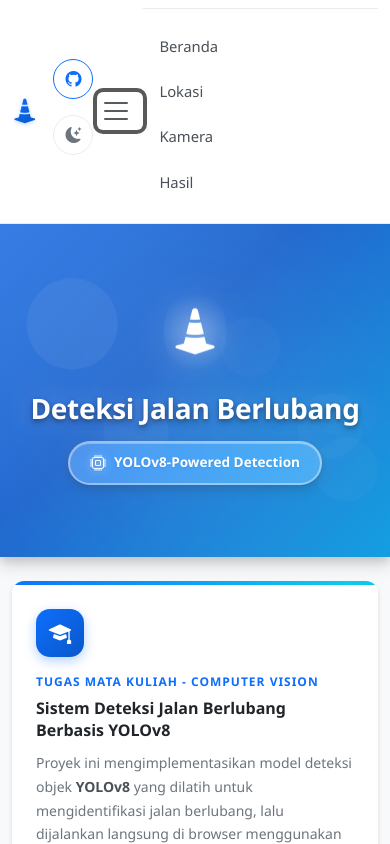
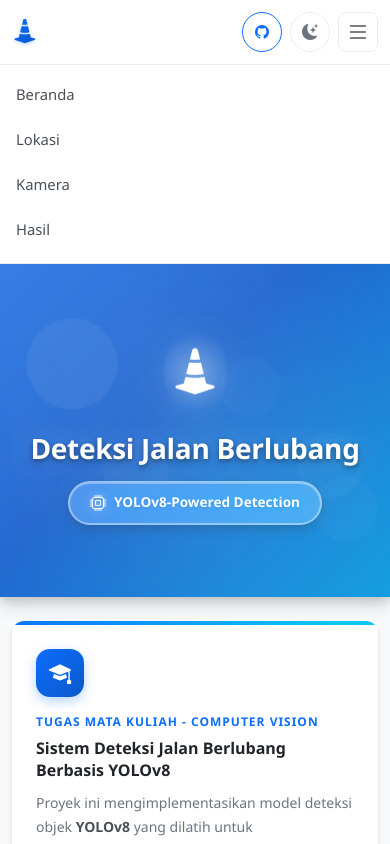
Before and after one commit to adamfitriyono/object-detect-comvis, a website: page index.html in a window 390 px wide. Both pictures are taken after a click on the button 355 px from the left and 52 px from the top of the page. Shown: the top 844 px of the page. Drawn offline with nearby package versions, Linux system fonts and the light colour scheme.

Commit message:
fix navbar

```diff
--- a/index.html
+++ b/index.html
@@ -29,49 +29,51 @@
   <body class="d-flex flex-column min-vh-100">
 
     <!-- Navbar -->
-    <nav class="navbar navbar-expand-lg navbar-app sticky-top" id="top" aria-label="Main navigation">
-      <div class="container">
+    <nav class="navbar-app sticky-top" id="top" aria-label="Main navigation">
+      <!-- Main row: Logo | Center nav (desktop) | Right group -->
+      <div class="container navbar-inner">
+
         <!-- Logo (left) -->
-        <a class="navbar-brand navbar-logo" href="#top">
+        <a class="navbar-logo" href="#top">
           <i class="bi bi-cone-striped navbar-logo-icon"></i>
-          <span class="navbar-logo-text d-none d-md-inline">Deteksi Jalan Berlubang</span>
+          <span class="navbar-logo-text">Deteksi Jalan Berlubang</span>
         </a>
 
-        <!-- Mobile: Fork + Theme toggle (always visible before hamburger) -->
-        <div class="d-flex align-items-center gap-2 d-lg-none ms-auto me-1">
-          <a href="https://github.com/adamfitriyono/object-detect-comvis/fork" class="btn btn-fork btn-fork-sm" target="_blank" rel="noopener noreferrer" aria-label="Fork on GitHub" title="Fork di GitHub">
+        <!-- Center nav links — desktop only -->
+        <ul class="navbar-center-nav">
+          <li><a class="nav-link-app" href="#top">Beranda</a></li>
+          <li><a class="nav-link-app" href="#location-section">Lokasi</a></li>
+          <li><a class="nav-link-app" href="#camera-section">Kamera</a></li>
+          <li><a class="nav-link-app" href="#result-section">Hasil</a></li>
+        </ul>
+
+        <!-- Right group: Fork + Toggle + Hamburger always in one flex row -->
+        <div class="navbar-right-group">
+          <a href="https://github.com/adamfitriyono/object-detect-comvis/fork" class="btn-fork" target="_blank" rel="noopener noreferrer" title="Fork di GitHub" aria-label="Fork on GitHub">
             <i class="bi bi-github"></i>
+            <span class="fork-label">Fork</span>
           </a>
-          <button class="btn btn-theme-toggle theme-toggle-trigger" id="themeToggleMobile" aria-label="Toggle dark mode" aria-pressed="false">
+          <button class="btn-theme-toggle theme-toggle-trigger" id="themeToggleBtn" aria-label="Toggle dark mode" aria-pressed="false">
             <i class="bi bi-moon-stars-fill theme-icon-moon"></i>
             <i class="bi bi-sun-fill theme-icon-sun"></i>
           </button>
+          <!-- Hamburger: only visible on mobile -->
+          <button class="navbar-hamburger" type="button" data-bs-toggle="collapse" data-bs-target="#navbarMenu" aria-controls="navbarMenu" aria-expanded="false" aria-label="Toggle navigation">
+            <i class="bi bi-list navbar-hamburger-icon"></i>
+          </button>
         </div>
 
-        <!-- Hamburger toggler -->
-        <button class="navbar-toggler border-0 ps-1" type="button" data-bs-toggle="collapse" data-bs-target="#navbarMenu" aria-controls="navbarMenu" aria-expanded="false" aria-label="Toggle navigation">
-          <span class="navbar-toggler-icon"></span>
-        </button>
+      </div>
 
-        <!-- Collapsible: nav links (center) + desktop actions (right) -->
-        <div class="collapse navbar-collapse" id="navbarMenu">
-          <ul class="navbar-nav mx-auto gap-1 py-2 py-lg-0">
-            <li class="nav-item"><a class="nav-link-app" href="#top">Beranda</a></li>
-            <li class="nav-item"><a class="nav-link-app" href="#location-section">Lokasi</a></li>
-            <li class="nav-item"><a class="nav-link-app" href="#camera-section">Kamera</a></li>
-            <li class="nav-item"><a class="nav-link-app" href="#result-section">Hasil</a></li>
+      <!-- Mobile collapse menu (outside the flex row so it wraps below naturally) -->
+      <div class="collapse" id="navbarMenu">
+        <div class="container navbar-mobile-menu">
+          <ul>
+            <li><a class="nav-link-app" href="#top">Beranda</a></li>
+            <li><a class="nav-link-app" href="#location-section">Lokasi</a></li>
+            <li><a class="nav-link-app" href="#camera-section">Kamera</a></li>
+            <li><a class="nav-link-app" href="#result-section">Hasil</a></li>
           </ul>
-
-          <!-- Desktop actions (hidden on mobile, shown via d-lg-flex) -->
-          <div class="d-none d-lg-flex align-items-center gap-2">
-            <a href="https://github.com/adamfitriyono/object-detect-comvis/fork" class="btn btn-fork" target="_blank" rel="noopener noreferrer">
-              <i class="bi bi-github me-1"></i>Fork
-            </a>
-            <button class="btn btn-theme-toggle theme-toggle-trigger" id="themeToggleDesktop" aria-label="Toggle dark mode" aria-pressed="false">
-              <i class="bi bi-moon-stars-fill theme-icon-moon"></i>
-              <i class="bi bi-sun-fill theme-icon-sun"></i>
-            </button>
-          </div>
         </div>
       </div>
     </nav>
--- a/style.css
+++ b/style.css
@@ -1776,25 +1776,25 @@ body {
    NAVBAR STYLES
    ============================================ */
 
+/* ---- Navbar shell ---- */
 .navbar-app {
   background: var(--navbar-bg);
   backdrop-filter: blur(16px) saturate(180%);
   -webkit-backdrop-filter: blur(16px) saturate(180%);
   border-bottom: 1px solid var(--navbar-border);
+  z-index: 1030;
+  transition: background 0.3s ease, border-color 0.3s ease;
+}
+
+/* ---- Main flex row (Logo | Center nav | Right group) ---- */
+.navbar-inner {
+  display: flex;
+  align-items: center;
   min-height: 64px;
-  z-index: 1030;
-  padding: 0;
-  transition: background 0.3s ease, border-color 0.3s ease;
-}
-
-.navbar-app,
-.navbar-app .container {
-  flex-wrap: nowrap; /* prevent items from dropping to a new line on mobile */
-  min-height: 64px;
-}
-
-/* Logo — override Bootstrap .navbar-brand color so gradient-clip works */
-.navbar-app .navbar-brand,
+  gap: 1rem;
+}
+
+/* ---- Logo ---- */
 .navbar-logo {
   display: flex;
   align-items: center;
@@ -1804,18 +1804,11 @@ body {
   font-size: 1rem;
   letter-spacing: -0.2px;
   flex-shrink: 0;
-  padding: 0.5rem 0;
-  color: transparent; /* gradient handles coloring via background-clip */
-}
-
-/* Mobile group and hamburger must never shrink */
-.navbar-app .navbar-toggler {
-  flex-shrink: 0;
-}
-
-/* Mobile actions group: always stays on same row as hamburger */
-.navbar-app .d-lg-none {
-  flex-shrink: 0;
+  white-space: nowrap;
+}
+
+.navbar-logo:hover {
+  text-decoration: none;
 }
 
 .navbar-logo-icon {
@@ -1833,36 +1826,48 @@ body {
   -webkit-background-clip: text;
   -webkit-text-fill-color: transparent;
   background-clip: text;
-  white-space: nowrap;
-}
-
-/* Logo text visibility is controlled by Bootstrap utility classes on the element */
-
-/* Nav links */
-.nav-link-app {
-  color: var(--navbar-text);
-  font-weight: 500;
-  font-size: 0.925rem;
-  padding: 0.45rem 0.85rem;
-  border-radius: 0.5rem;
-  text-decoration: none;
-  transition: color 0.2s ease, background 0.2s ease;
-  display: block;
-  white-space: nowrap;
-}
-
-.nav-link-app:hover,
-.nav-link-app.active {
-  color: var(--navbar-link-hover-color);
-  background: var(--navbar-link-hover-bg);
-}
-
-/* Fork button */
+}
+
+/* Hide logo text below md (768px) — not enough room alongside right-group on small screens */
+@media (max-width: 767.98px) {
+  .navbar-logo-text {
+    display: none;
+  }
+}
+
+/* ---- Center nav — desktop only ---- */
+.navbar-center-nav {
+  display: none; /* hidden on mobile */
+  list-style: none;
+  margin: 0;
+  padding: 0;
+  flex: 1;
+  justify-content: center;
+  align-items: center;
+  gap: 0.25rem;
+}
+
+@media (min-width: 992px) {
+  .navbar-center-nav {
+    display: flex;
+  }
+}
+
+/* ---- Right group (Fork + Toggle + Hamburger always in one row) ---- */
+.navbar-right-group {
+  display: flex;
+  align-items: center;
+  gap: 0.5rem;
+  margin-left: auto;
+  flex-shrink: 0;
+}
+
+/* ---- Fork button ---- */
 .btn-fork {
   display: inline-flex;
   align-items: center;
-  gap: 0.35rem;
-  padding: 0.45rem 1.1rem;
+  justify-content: center;
+  gap: 0.4rem;
   border: 1.5px solid var(--fork-border);
   border-radius: 50px;
   color: var(--fork-color);
@@ -1871,7 +1876,9 @@ body {
   background: transparent;
   text-decoration: none;
   transition: all 0.2s ease;
-  white-space: nowrap;
+  cursor: pointer;
+  /* Desktop: pill shape */
+  padding: 0.45rem 1.1rem;
 }
 
 .btn-fork:hover {
@@ -1881,24 +1888,21 @@ body {
   text-decoration: none;
 }
 
-/* Mobile fork button: circle matching the theme toggle.
-   Two-class selector (.btn.btn-fork-sm) overrides Bootstrap's .btn and .btn-fork */
-.btn.btn-fork-sm {
-  width: 40px !important;
-  height: 40px !important;
-  min-width: 40px;
-  padding: 0 !important;
-  border-radius: 50% !important;
-  display: inline-flex !important;
-  align-items: center;
-  justify-content: center;
-  flex-shrink: 0;
-  gap: 0;
-  line-height: 1;
-  font-size: 1rem;
-}
-
-/* Theme toggle button */
+/* Mobile: circle, same size as toggle button */
+@media (max-width: 991.98px) {
+  .btn-fork {
+    width: 40px;
+    height: 40px;
+    padding: 0;
+    border-radius: 50%;
+  }
+
+  .fork-label {
+    display: none;
+  }
+}
+
+/* ---- Theme toggle button ---- */
 .btn-theme-toggle {
   display: inline-flex;
   align-items: center;
@@ -1927,45 +1931,89 @@ body {
   outline-offset: 2px;
 }
 
-/* Theme icons: CSS-controlled visibility via data-bs-theme attribute */
-.theme-icon-sun {
-  display: none;
-}
-
-.theme-icon-moon {
+/* ---- Hamburger button ---- */
+.navbar-hamburger {
+  display: inline-flex;
+  align-items: center;
+  justify-content: center;
+  width: 40px;
+  height: 40px;
+  padding: 0;
+  border: 1.5px solid var(--toggle-border);
+  border-radius: 0.5rem;
+  background: transparent;
+  cursor: pointer;
+  transition: all 0.2s ease;
+  flex-shrink: 0;
+}
+
+.navbar-hamburger:hover {
+  border-color: var(--toggle-hover-border);
+  background: var(--toggle-hover-bg);
+}
+
+/* Hide hamburger on desktop */
+@media (min-width: 992px) {
+  .navbar-hamburger {
+    display: none;
+  }
+}
+
+/* ---- Theme icons — CSS-controlled via data-bs-theme ---- */
+.theme-icon-sun { display: none; }
+.theme-icon-moon { display: block; }
+
+[data-bs-theme="dark"] .theme-icon-sun { display: block; }
+[data-bs-theme="dark"] .theme-icon-moon { display: none; }
+
+/* Hamburger icon — uses currentColor so it works in both light and dark mode */
+.navbar-hamburger-icon {
+  font-size: 1.5rem;
+  color: var(--navbar-text);
+  line-height: 1;
+  transition: color 0.2s ease;
+}
+
+.navbar-hamburger:hover .navbar-hamburger-icon {
+  color: var(--navbar-link-hover-color);
+}
+
+/* ---- Nav links ---- */
+.nav-link-app {
+  color: var(--navbar-text);
+  font-weight: 500;
+  font-size: 0.925rem;
+  padding: 0.45rem 0.85rem;
+  border-radius: 0.5rem;
+  text-decoration: none;
+  transition: color 0.2s ease, background 0.2s ease;
   display: block;
-}
-
-[data-bs-theme="dark"] .theme-icon-sun {
-  display: block;
-}
-
-[data-bs-theme="dark"] .theme-icon-moon {
-  display: none;
-}
-
-/* Hamburger toggler color in dark mode (Bootstrap's CSS variable approach) */
-[data-bs-theme="dark"] .navbar-toggler-icon {
-  filter: invert(1);
-}
-
-/* Mobile nav collapse: add padding and divider */
-@media (max-width: 991.98px) {
-  #navbarMenu {
-    border-top: 1px solid var(--navbar-border);
-    margin-top: 0.5rem;
-    padding-top: 0.5rem;
-    padding-bottom: 0.75rem;
-  }
-
-  .navbar-nav.gap-1 {
-    gap: 0.25rem !important;
-  }
-
-  .nav-link-app {
-    padding: 0.6rem 1rem;
-    border-radius: 0.5rem;
-  }
+  white-space: nowrap;
+}
+
+.nav-link-app:hover,
+.nav-link-app.active {
+  color: var(--navbar-link-hover-color);
+  background: var(--navbar-link-hover-bg);
+}
+
+/* ---- Mobile collapse menu ---- */
+.navbar-mobile-menu {
+  border-top: 1px solid var(--navbar-border);
+  padding: 0.5rem 0 0.75rem;
+}
+
+.navbar-mobile-menu ul {
+  list-style: none;
+  margin: 0;
+  padding: 0;
+  display: flex;
+  flex-direction: column;
+  gap: 0.125rem;
+}
+
+.navbar-mobile-menu .nav-link-app {
+  padding: 0.65rem 1rem;
 }
 
 /* ============================================
```
